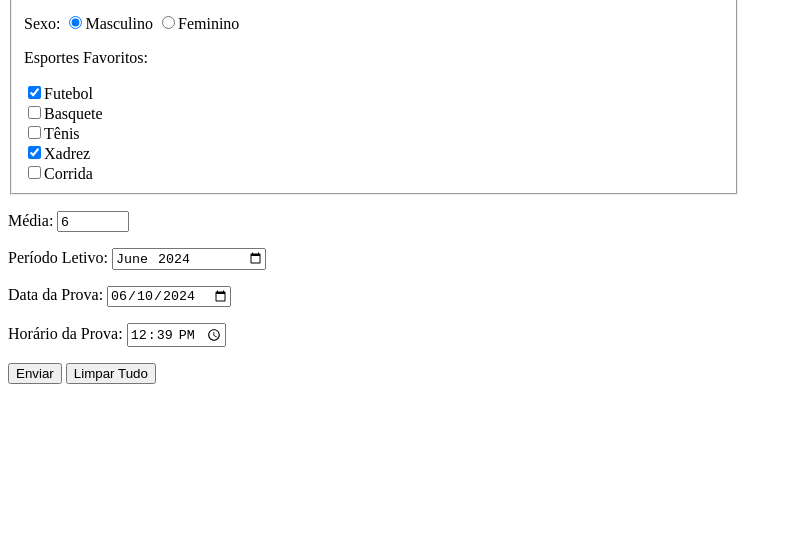
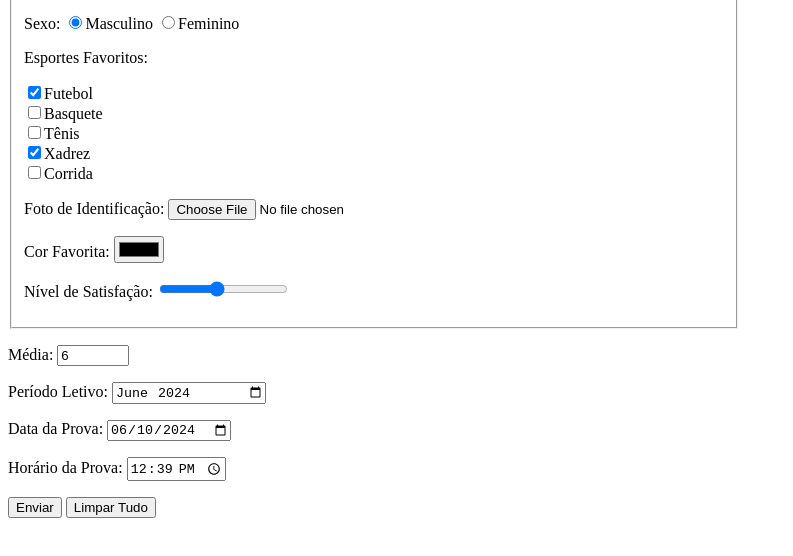
Before and after one commit to kalebemax/html-css, a plain HTML site: page exercicios/ex013/forms2.html in a window 1280 px wide. Shown: the part 148-704 px from the top of the page, without its empty margins (0-793 px from the left). Drawn offline with Linux system fonts and the light colour scheme.

Commit message:
update forms2.html

```diff
--- a/exercicios/ex013/forms2.html
+++ b/exercicios/ex013/forms2.html
@@ -12,7 +12,7 @@
 </head>
 <body>
     <h1>Formulários</h1>
-    <form action="cadastro.php" method="get" autocomplete="on">
+    <form action="cadastro.php" method="post" autocomplete="on">
         <fieldset>
             <legend>Dados Pessoais</legend>
 
@@ -35,6 +35,12 @@
                 <label for="ixad"><input type="checkbox" name="esp" id="ixad" checked>Xadrez</label><br>
                 <label for="icor"><input type="checkbox" name="esp" id="icor">Corrida</label><br>
 
+                <p><label for="ifoto">Foto de Identificação: <input type="file" name="foto" id="ifoto"></label></p>
+
+                <label for="icor">Cor Favorita: <input type="color" name="cor" id="icor"></label>
+
+                <p><label for="inivel">Nível de Satisfação: <input type="range" name="avaliação" id="inivel" min="1" max="10" value="5"></label></p>
+
         </fieldset>
 
         <p><label for="imedia">Média: <input type="number" name="média" id="imedia" min="1.0" max="10" step="0.1" value="6"></label></p>
```
